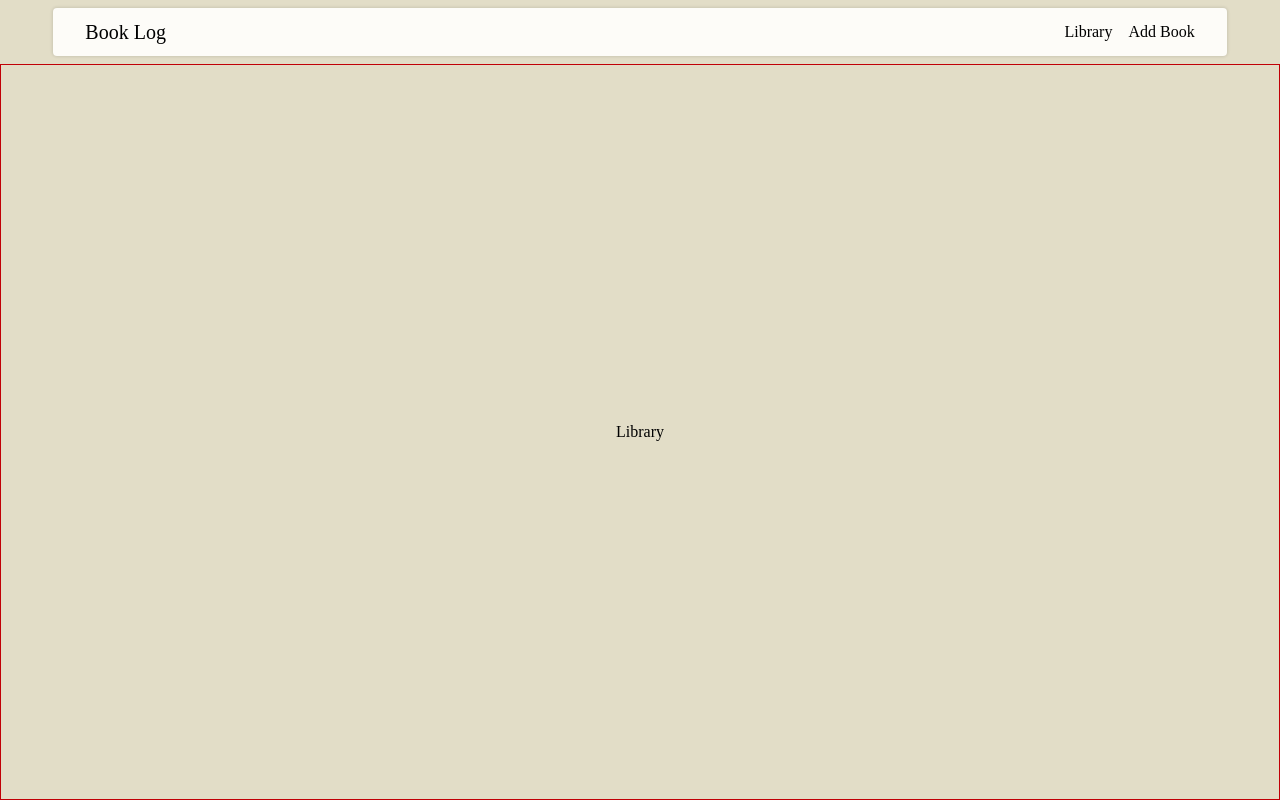
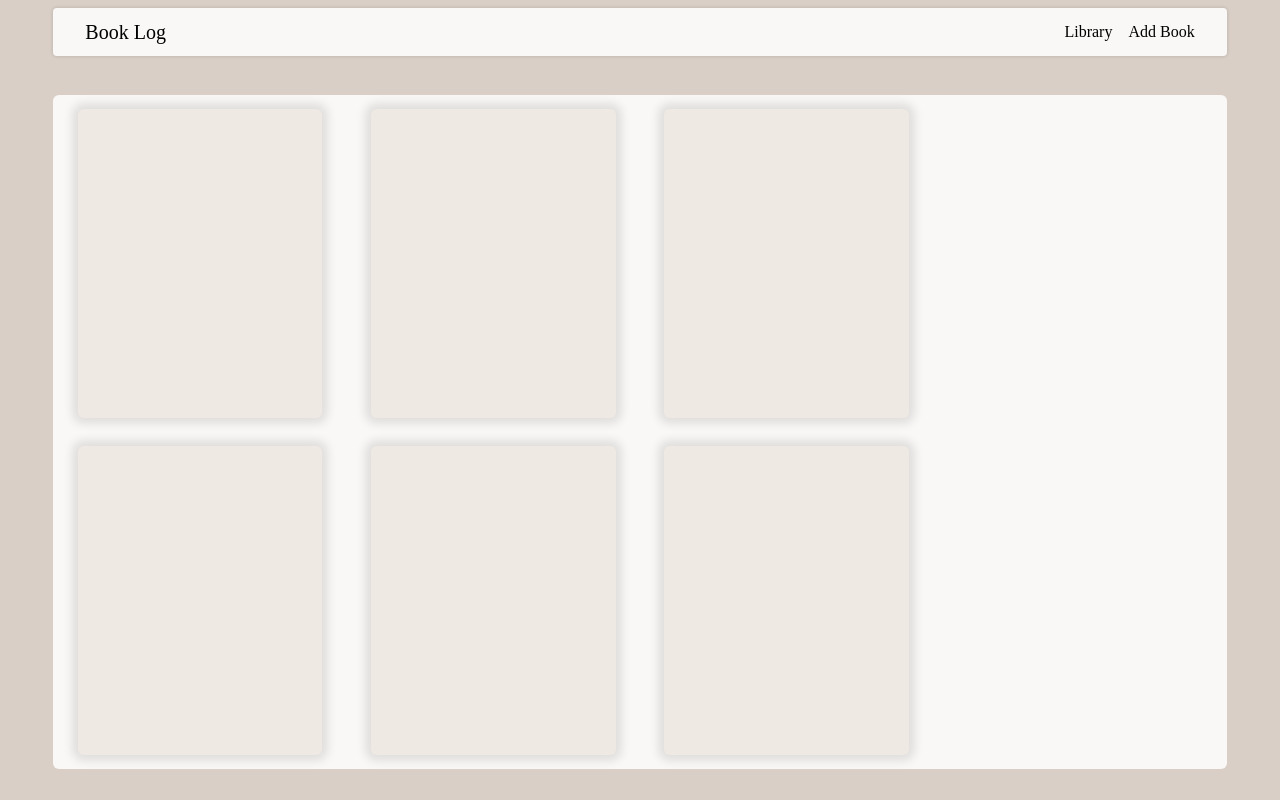
Before and after one commit to xenosM/Book-Logger, a React (Vite) app: page / in a window 1280 px wide. Built offline with nearby package versions, Linux system fonts and the light colour scheme; a web font is replaced by a local one.

Commit message:
Grid layout created for library tab

```diff
--- a/src/App.css
+++ b/src/App.css
@@ -1,21 +1,38 @@
 @import "tailwindcss";
+@tailwind utilities;
+
+@layer utilities {
+  /* Hide scrollbar for Chrome, Safari and Opera */
+  .no-scrollbar::-webkit-scrollbar {
+    display: none;
+  }
+
+  /* Hide scrollbar for IE, Edge and Firefox */
+  .no-scrollbar {
+    -ms-overflow-style: none; /* IE and Edge */
+    scrollbar-width: none; /* Firefox */
+  }
+}
+
 
 @theme{
-    --color-primary:  #fdfcf8;
-    --color-secondary:#1F2937 ;
+    --color-primary:  #F9F8F6;
+    --color-secondary:  #EFE9E3;
     --color-accent: #f5344b;
     /* --color-dark: ; */
 
-    --color-background-color:#e2ddc7;
+    --color-background-color:#D9CFC7;
     --color-text-color: black;
-
+    --color-button: #1F2937;
 }
 
 .apply-border{
     @apply border border-solid border-red-700;
 
 }
-
+.hello{
+    background-color: #c0b8b8;
+}
 
 /** general */
 *{
@@ -28,3 +45,20 @@
     padding:0.75rem 2rem ;
     box-shadow: 0 0 3px 1px rgba(0,0,0,0.1);
 }
+
+/** Library Tab */
+.library-tab-grid{
+    grid-auto-columns: 25%;
+    grid-template-rows: 50% 50%;
+    scroll-snap-type:x mandatory;
+
+}
+.library-tab-grid > div{
+    scroll-snap-align: start;
+
+}
+
+/**Book Card */
+.book-card{
+    box-shadow: 0 0 10px 6px rgba(0,0,0,0.1);
+}
--- a/src/App.jsx
+++ b/src/App.jsx
@@ -1,21 +1,21 @@
-import {useState} from 'react'
-import './App.css'
-import Header from './Components/Header'
-import LibraryTab from './Components/LibraryTab'
-import AddBook from './Components/AddBook'
+import { useState } from "react";
+import "./App.css";
+import Header from "./Components/Header";
+import LibraryTab from "./Components/LibraryTab";
+import AddBook from "./Components/AddBook";
 
 function App() {
   const [toggleTab, setToggleTab] = useState(true);
   return (
     <>
-    <div className='w-screen h-screen bg-background-color flex flex-col'>
-      <Header setToggleTab={setToggleTab} toggleTab={toggleTab}/>
-      <main className='apply-border flex items-center justify-center flex-1'>
-        {toggleTab?<LibraryTab />: <AddBook />}
-      </main>
-    </div>
+      <div className="w-screen h-screen bg-background-color flex flex-col">
+        <Header setToggleTab={setToggleTab} toggleTab={toggleTab} />
+        <main className=" flex items-center justify-center flex-1">
+          {toggleTab ? <LibraryTab /> : <AddBook />}
+        </main>
+      </div>
     </>
-  )
+  );
 }
 
-export default App
+export default App;
--- a/src/Components/AddBook.jsx
+++ b/src/Components/AddBook.jsx
@@ -1,7 +1,9 @@
-export default function AddBook(){
-    return(
-        <>
-        <h1>Add Book</h1>
-        </>
-    )
+export default function AddBook() {
+  return (
+    <>
+      <section className="h-11/12 w-11/12 bg-primary rounded-md">
+        <div className="grid-layout grid grid-cols-4"></div>
+      </section>
+    </>
+  );
 }
--- /dev/null
+++ b/src/Components/BookCard.jsx
@@ -0,0 +1,13 @@
+export default function BookCard() {
+  return (
+    <>
+      <div className="  w-full h-full flex justify-center items-center">
+        <div className="book-card w-10/12 h-11/12 bg-secondary rounded-md ">
+          <img src="" alt="" />
+          <div className="book-name"></div>
+          <div className="Review"></div>
+        </div>
+      </div>
+    </>
+  );
+}
--- a/src/Components/Header.jsx
+++ b/src/Components/Header.jsx
@@ -1,4 +1,6 @@
 export default function Header({ setToggleTab, toggleTab }) {
+  const handleToggle = () => setToggleTab((prev) => !prev);
+
   return (
     <>
       <header className="w-full h-16 p- flex items-center justify-center">
@@ -8,18 +10,14 @@ export default function Header({ setToggleTab, toggleTab }) {
           </div>
           <div className="nav-btn-wrapper">
             <button
-              onClick={() => {
-                setToggleTab((prevState) => !prevState);
-              }}
-              className="nav-btn mr-4 hover:text-accent"
+              onClick={handleToggle}
+              className="nav-btn mr-4 hover:text-accent "
               disabled={toggleTab}
             >
               Library
             </button>
             <button
-              onClick={() => {
-                setToggleTab((prevState) => !prevState);
-              }}
+              onClick={handleToggle}
               className="nav-btn hover:text-accent"
               disabled={!toggleTab}
             >
--- a/src/Components/LibraryTab.jsx
+++ b/src/Components/LibraryTab.jsx
@@ -1,7 +1,17 @@
-export default function LibraryTab(){
-    return(
-        <>
-        <h1>Library</h1>
-        </>
-    );
+import BookCard from "./BookCard";
+export default function LibraryTab() {
+  return (
+    <>
+      <section className="h-11/12 w-11/12 bg-primary rounded-md">
+        <div className="library-tab-grid h-full grid-layout grid grid-cols-none grid-flow-col overflow-scroll no-scrollbar">
+          <BookCard />
+          <BookCard />
+          <BookCard />
+          <BookCard />
+          <BookCard />
+          <BookCard />
+        </div>
+      </section>
+    </>
+  );
 }
--- a/tailwind.config.js
+++ b/tailwind.config.js
@@ -0,0 +1,12 @@
+export default {
+  content: [
+    "./index.html",
+    "./src/**/*.{js,ts,jsx,tsx}",
+  ],
+  theme: {
+    extend: {},
+  },
+  plugins: [
+    import('tailwind-scrollbar-hide')
+  ],
+}
```
